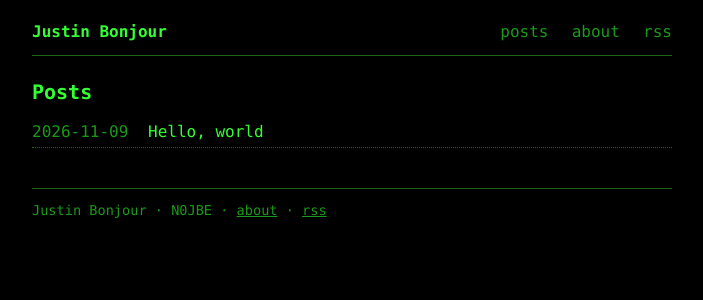
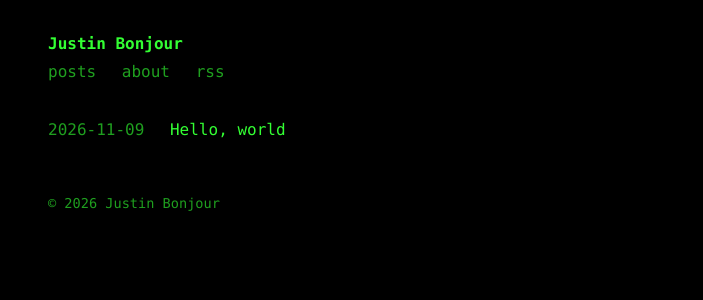
Before and after one commit to babbling-bafoon/justinbnjr-site, a Jekyll site: the page built from index.html, in a window 1280 px wide. Shown: the top 300 px of the page, without its empty margins (288-991 px from the left). Built offline with Jekyll 4.4.1, drawn with Linux system fonts in a browser that asks for light colours.

Commit message:
Simpler look: drop borders, dotted lines, extra footer links (#2)
Co-authored-by: babbling-bafoon <n0jbe@users.noreply.github.com>

```diff
--- a/_layouts/default.html
+++ b/_layouts/default.html
@@ -22,7 +22,7 @@
       {{ content }}
     </main>
     <footer class="site-footer">
-      <p>{{ site.title }} · N0JBE · <a href="{{ '/about/' | relative_url }}">about</a> · <a href="{{ '/feed.xml' | relative_url }}">rss</a></p>
+      <p>© {{ "now" | date: "%Y" }} {{ site.title }}</p>
     </footer>
   </div>
 </body>
--- a/_layouts/post.html
+++ b/_layouts/post.html
@@ -9,5 +9,5 @@ layout: default
   <div class="post-body">
     {{ content }}
   </div>
-  <p class="back"><a href="{{ '/' | relative_url }}">← all posts</a></p>
+  <p class="back"><a href="{{ '/' | relative_url }}">← back</a></p>
 </article>
--- a/assets/style.css
+++ b/assets/style.css
@@ -1,130 +1,31 @@
-:root {
-  --bg: #000000;
-  --fg: #33ff33;
-  --muted: #1a991a;
-  --link: #66ff66;
-  --border: #1a661a;
-}
-
+:root { --bg: #000; --fg: #33ff33; --muted: #1f9f1f; }
 * { box-sizing: border-box; }
-
-html { font-size: 16px; }
-
 body {
   margin: 0;
   background: var(--bg);
   color: var(--fg);
-  font-family: ui-monospace, SFMono-Regular, Menlo, Monaco, Consolas, "Liberation Mono", "Courier New", monospace;
-  line-height: 1.45;
+  font: 16px/1.5 ui-monospace, Menlo, Consolas, "Liberation Mono", monospace;
 }
-
-.wrap {
-  max-width: 42rem;
-  margin: 0 auto;
-  padding: 1.25rem 1rem 3rem;
-}
-
-a { color: var(--link); text-decoration: underline; }
-a:hover { color: #99ff99; }
-
-.site-header {
-  display: flex;
-  flex-wrap: wrap;
-  align-items: baseline;
-  justify-content: space-between;
-  gap: 0.5rem 1rem;
-  border-bottom: 1px solid var(--border);
-  padding-bottom: 0.75rem;
-  margin-bottom: 1.5rem;
-}
-
-.site-title {
-  font-weight: 700;
-  text-decoration: none;
-  color: var(--fg);
-}
-
-.site-header nav a {
-  margin-left: 0.85rem;
-  text-decoration: none;
-  color: var(--muted);
-}
-.site-header nav a:hover { color: var(--link); }
-
-h1, h2, h3 {
-  font-weight: 700;
-  line-height: 1.25;
-  margin: 0 0 0.75rem;
-}
-
-h1 { font-size: 1.25rem; }
-h2 { font-size: 1.1rem; }
-
-p { margin: 0 0 0.9rem; }
-
-ul, ol { margin: 0 0 0.9rem; padding-left: 1.25rem; }
-
-code, pre {
-  font-family: inherit;
-  background: #061406;
-}
-
-code {
-  padding: 0.05em 0.3em;
-  border: 1px solid var(--border);
-}
-
-pre {
-  padding: 0.75rem;
-  overflow-x: auto;
-  border: 1px solid var(--border);
-  margin: 0 0 0.9rem;
-}
-pre code { border: 0; padding: 0; background: transparent; }
-
-.post-list {
-  list-style: none;
-  padding: 0;
-  margin: 0;
-}
-
-.post-list li {
-  display: flex;
-  gap: 0.75rem;
-  padding: 0.2rem 0;
-  border-bottom: 1px dotted var(--border);
-}
-
-.post-list time {
-  flex: 0 0 6.5rem;
-  color: var(--muted);
-}
-
-.post-list a {
-  text-decoration: none;
-  color: var(--fg);
-}
-.post-list a:hover { color: var(--link); text-decoration: underline; }
-
-.meta { color: var(--muted); margin-bottom: 1.25rem; }
-
-.back { margin-top: 1.5rem; }
-.back a { color: var(--muted); text-decoration: none; }
-.back a:hover { color: var(--link); }
-
-.site-footer {
-  margin-top: 2.5rem;
-  padding-top: 0.75rem;
-  border-top: 1px solid var(--border);
-  color: var(--muted);
-  font-size: 0.85rem;
-}
-.site-footer a { color: var(--muted); }
-.site-footer a:hover { color: var(--link); }
+.wrap { max-width: 40rem; margin: 0 auto; padding: 2rem 1rem 3rem; }
+a { color: var(--fg); }
+a:hover { background: var(--fg); color: var(--bg); text-decoration: none; }
+.site-header { margin-bottom: 2rem; }
+.site-title { font-weight: 700; text-decoration: none; }
+.site-header nav { margin-top: 0.25rem; }
+.site-header nav a { color: var(--muted); text-decoration: none; margin-right: 1rem; }
+h1, h2, h3 { font-size: 1rem; font-weight: 700; margin: 1.5rem 0 0.5rem; }
+h1:first-child { margin-top: 0; }
+p, ul, ol, pre { margin: 0 0 1rem; }
+ul, ol { padding-left: 1.25rem; }
+code, pre { font-family: inherit; }
+pre { overflow-x: auto; }
+.post-list { list-style: none; padding: 0; }
+.post-list li { padding: 0.15rem 0; }
+.post-list time, .meta { color: var(--muted); }
+.post-list time { margin-right: 1rem; }
+.post-list a { text-decoration: none; }
+.back { margin-top: 2rem; }
+.back a, .site-footer, .site-footer a { color: var(--muted); }
+.site-footer { margin-top: 3rem; font-size: 0.85rem; }
 .site-footer p { margin: 0; }
-
-hr {
-  border: 0;
-  border-top: 1px solid var(--border);
-  margin: 1.25rem 0;
-}
+hr { border: 0; border-top: 1px solid var(--muted); margin: 1.5rem 0; }
--- a/index.html
+++ b/index.html
@@ -2,7 +2,6 @@
 layout: default
 title: Posts
 ---
-<h1>Posts</h1>
 <ul class="post-list">
   {% for post in site.posts %}
   <li>
```
